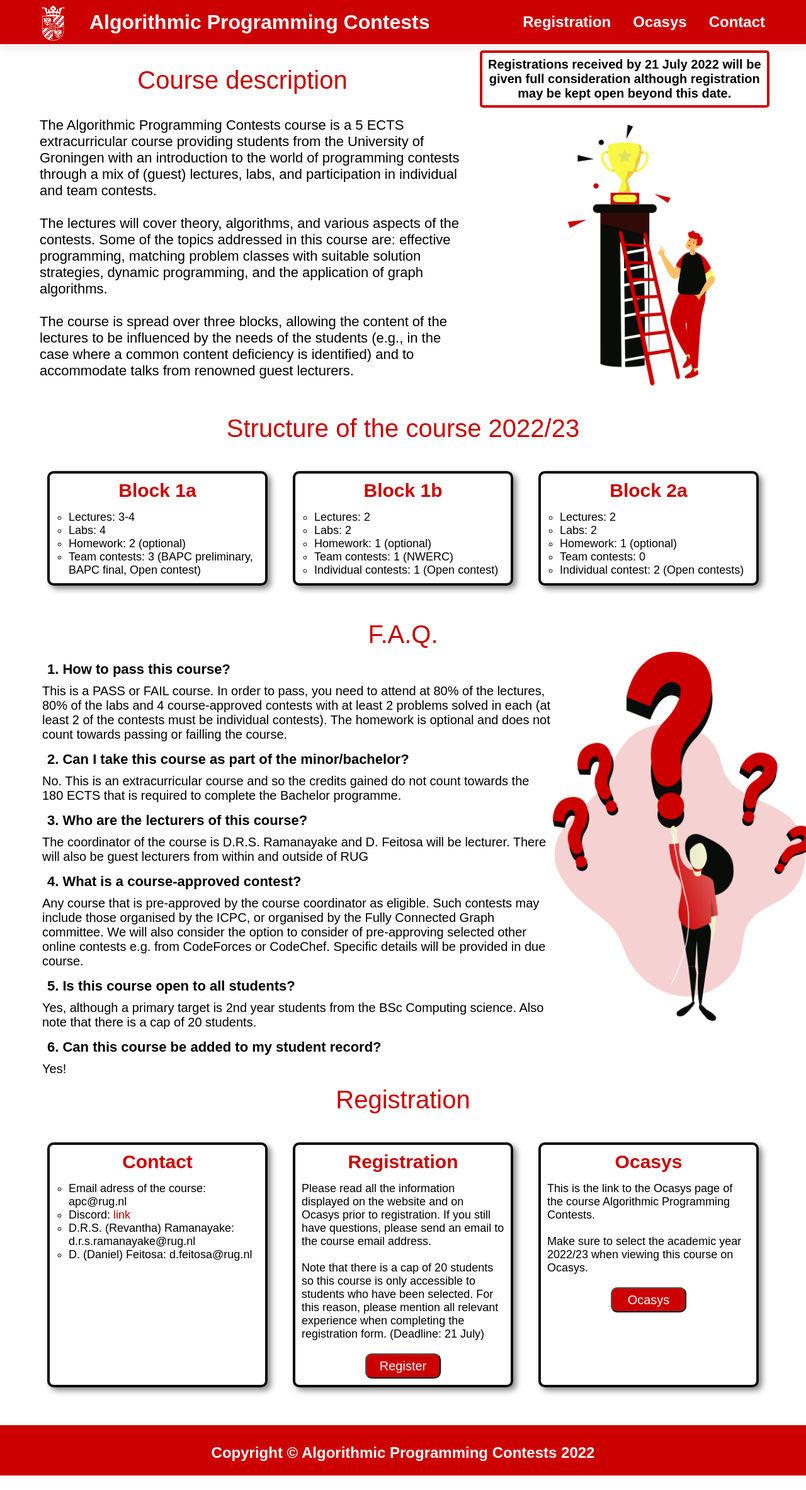
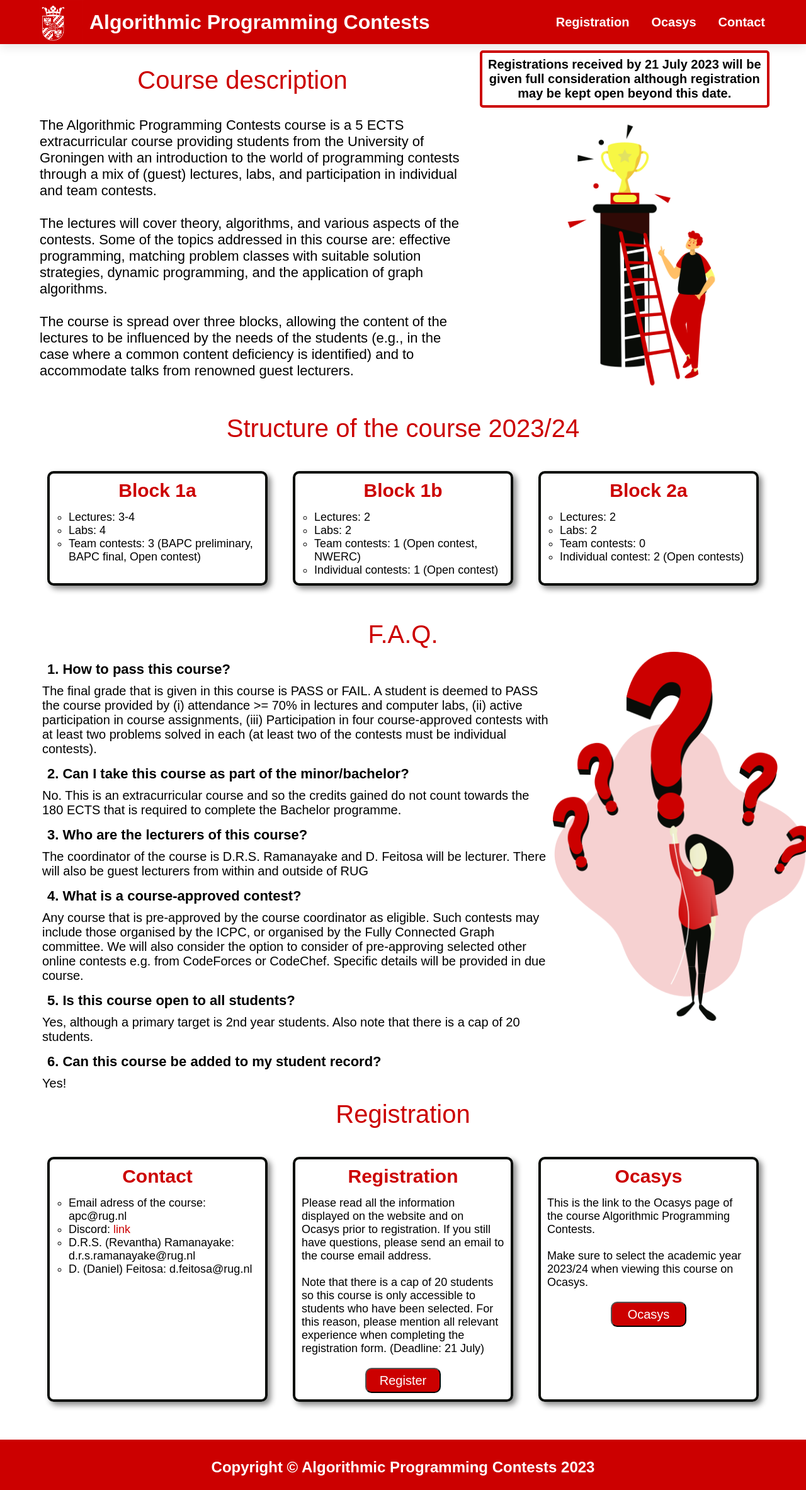
Before and after one commit to rug-apc/website, a React (Create React App) app: page / in a window 1280 px wide. Shown: the whole page at 63% size. Before the commit the page ends 2343 px from the top, so only its background shows below. Built offline with nearby package versions, Linux system fonts and the light colour scheme.

Commit message:
changes for new academic year

```diff
--- a/src/components/Block1.js
+++ b/src/components/Block1.js
@@ -8,11 +8,11 @@ const Block1 = () => {
             <div className='center flex'>
                 <p className='title-block1 b1'>Course description</p>
                 <p className='warning'>
-                    Registrations received by 21 July 2022 will be given full consideration although registration may
+                    Registrations received by 21 July 2023 will be given full consideration although registration may
                     be kept open beyond this date.
                 </p>
             </div>
-            <div className='flex '>
+            <div className='flex'>
                 <div className='sixty'>
                     <p className='text-block1'>
                         The Algorithmic Programming Contests course is a 5 ECTS extracurricular course
--- a/src/components/Block2.js
+++ b/src/components/Block2.js
@@ -6,7 +6,7 @@ const Block2 = () => {
         <div className='center max auto max-width' >
 
             <div>
-                <p className='title-block1'>Structure of the course 2022/23</p>
+                <p className='title-block1'>Structure of the course 2023/24</p>
             </div>
 
             <div>
@@ -20,8 +20,7 @@ const Block2 = () => {
                                 <ul className='list'>
                                     <li> Lectures: 3-4</li>
                                     <li> Labs: 4</li>
-                                    <li> Homework: 2 (optional)</li>
-                                    <li>  Team contests: 3 (BAPC preliminary, BAPC final, Open contest)</li>
+                                    <li> Team contests: 3 (BAPC preliminary, BAPC final, Open contest)</li>
                                 </ul>
                             </p>
                         </div>
@@ -35,8 +34,7 @@ const Block2 = () => {
                                 <ul className='list'>
                                     <li> Lectures: 2</li>
                                     <li> Labs: 2</li>
-                                    <li> Homework: 1 (optional)</li>
-                                    <li> Team contests: 1 (NWERC)</li>
+                                    <li> Team contests: 1 (Open contest, NWERC)</li>
                                     <li> Individual contests: 1 (Open contest)</li>
                                 </ul>
                             </p>
@@ -51,7 +49,6 @@ const Block2 = () => {
                                 <ul className='list'>
                                     <li> Lectures: 2</li>
                                     <li> Labs: 2</li>
-                                    <li> Homework: 1 (optional)</li>
                                     <li> Team contests: 0</li>
                                     <li> Individual contest: 2 (Open contests)</li>
                                 </ul>
--- a/src/components/Block3.js
+++ b/src/components/Block3.js
@@ -39,7 +39,7 @@ const Block3 = () => {
                                 Note that there is a cap of 20 students so this course is only accessible to students who have been selected.
                                 For this reason, please mention all relevant experience when completing the registration form. (Deadline: 21 July)
                                 <div className='center'>
-                                    <button className='button'><a href='https://forms.gle/wqYZVimQqW9LnH1c9' target="_blank" >Register</a></button>
+                                    <button className='button'><a href='https://forms.gle/9ZLgFQ3LYt5vht8e6' target="_blank" >Register</a></button>
                                 </div>
                             </p>
                         </div>
@@ -54,10 +54,10 @@ const Block3 = () => {
                                     This is the link to the Ocasys page of the course Algorithmic Programming Contests.
                                     <br></br>
                                     <br></br>
-                                    Make sure to select the academic year 2022/23 when viewing this course on Ocasys.
+                                    Make sure to select the academic year 2023/24 when viewing this course on Ocasys.
                                 </p>
                                 <div className='center'>
-                                    <button className='button'><a href='https://www.rug.nl/ocasys/fwn/vak/show?code=WBCS045-05' target="_blank" >Ocasys</a></button>
+                                    <button className='button'><a href='https://ocasys.rug.nl/2023-2024/catalog/course/WBCS045-05' target="_blank" >Ocasys</a></button>
                                 </div>
 
                             </div>
--- a/src/components/Block4.js
+++ b/src/components/Block4.js
@@ -12,10 +12,8 @@ const Block4 = () => {
 
                 <div className='seventy'>
                     <p className='text-block1 bold'>1. How to pass this course?</p>
-                    <p className='size24'> This is a PASS or FAIL course. In order to pass, you need to attend at 80%
-                        of the lectures, 80% of the labs and 4 course-approved contests with at least 2 problems solved in each (at
-                        least 2 of the contests must be individual contests). The homework is optional and does not count
-                        towards passing or failling the course. </p>
+                    <p className='size24'>
+                    The final grade that is given in this course is PASS or FAIL. A student is deemed to PASS the course provided by (i) attendance &gt;= 70% in lectures and computer labs, (ii) active participation in course assignments, (iii) Participation in four course-approved contests with at least two problems solved in each (at least two of the contests must be individual contests). </p>
 
                     <p className='text-block1 bold'>2. Can I take this course as part of the minor/bachelor?</p>
                     <p className='size24'> No. This is an extracurricular course and so the credits gained do not count towards
@@ -32,8 +30,7 @@ const Block4 = () => {
                         be provided in due course.
                     </p>
                     <p className='text-block1 bold'>5. Is this course open to all students?</p>
-                    <p className='size24'>Yes, although a primary target is 2nd year students from the BSc Computing science. Also note that there is
-                    a cap of 20 students.
+                    <p className='size24'>Yes, although a primary target is 2nd year students. Also note that there is a cap of 20 students.
                     </p>
                     <p className='text-block1 bold'>6. Can this course be added to my student record?</p>
                     <p className='size24'>Yes!
--- a/src/components/Footer.js
+++ b/src/components/Footer.js
@@ -5,7 +5,7 @@ const Footer = () => {
 
     return (
         <div className='footer center'>
-            <p className='text-footer'>Copyright © Algorithmic Programming Contests 2022</p>
+            <p className='text-footer'>Copyright © Algorithmic Programming Contests 2023</p>
         </div>
     );
 };
--- a/src/components/data.js
+++ b/src/components/data.js
@@ -1,12 +1,12 @@
 export const links = [
   {
     id: 1,
-    url: 'https://forms.gle/wqYZVimQqW9LnH1c9',
+    url: 'https://forms.gle/9ZLgFQ3LYt5vht8e6',
     text: 'Registration',
   },
   {
     id: 2,
-    url: 'https://www.rug.nl/ocasys/fwn/vak/show?code=WBCS045-05',
+    url: 'https://ocasys.rug.nl/2023-2024/catalog/course/WBCS045-05',
     text: 'Ocasys',
   },
   {
--- a/src/style/large.css
+++ b/src/style/large.css
@@ -75,7 +75,7 @@
 
     .links a {
         padding: 0px 10px;
-        font-size: 24px;
+        font-size: 20px;
         font-weight: 600;
     }
 
--- a/src/style/small.css
+++ b/src/style/small.css
@@ -1,3 +1,4 @@
+
 :root {
     --transition: all 0.20s linear;
     --light-shadow: 0 5px 15px rgba(0, 0, 0, 0.1);
```
